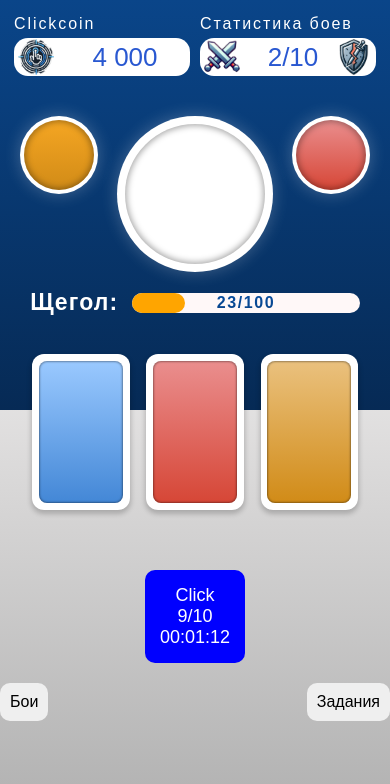
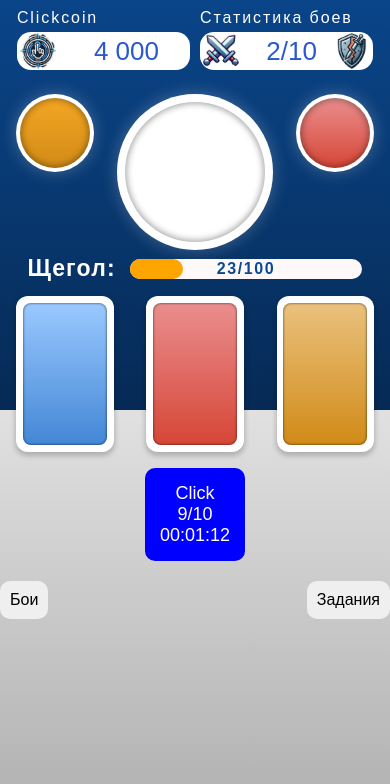
Before and after one commit to AlexandrGrankin/game-ui, a React (Create React App) app: page / in a window 390 px wide. Shown: the top 784 px of the page. Built offline with nearby package versions, Linux system fonts and the light colour scheme; a web font is replaced by a local one.

Commit message:
Поработал над адаптивностью

```diff
--- a/src/components/CardSection/CardSection.css
+++ b/src/components/CardSection/CardSection.css
@@ -2,5 +2,5 @@
     display: flex;
     flex-direction: row;
     justify-content: space-between;
-    padding: 0 2rem 2.5rem 2rem;
+    padding: 0 1rem 1rem 1rem;
 }
--- a/src/components/ProfileDisplay/ProfileDisplay.css
+++ b/src/components/ProfileDisplay/ProfileDisplay.css
@@ -2,7 +2,7 @@
     display: flex;
     flex-direction: column;
     align-items: center;
-    padding: 20px;
+    padding: 1rem;
 }
 
 .profile-menu {
@@ -10,8 +10,7 @@
     flex-direction: row;
     justify-content: space-between;
     width: 100%;
-    padding-top: 20px;
-    padding-bottom: 20px;
+    padding: 0.5rem;
 }
 
 .progress-container {
@@ -26,7 +25,6 @@
     flex-direction: row;
     width: 100%;
     color: white;
-    padding-bottom: 20px;
 }
 
 .progress-label {
--- a/src/components/ScoreDisplay/ScoreDisplay.css
+++ b/src/components/ScoreDisplay/ScoreDisplay.css
@@ -2,9 +2,9 @@
     display: flex;
     justify-content: space-between;
     color: white;
-    padding-top: 14px;
-    padding-left: 14px;
-    padding-right: 14px;
+    padding-top: 1vh;
+    padding-left: 2vh;
+    padding-right: 2vh;
 }
 
 .score-display div {
@@ -22,7 +22,7 @@
     line-height: 20px;
     letter-spacing: 0.12em;
     text-align: left;
-    padding-bottom: 4px;
+    padding-bottom: 0.4vh;
 }
 
 .value {
@@ -49,5 +49,5 @@
     height: 38px;
     justify-content: left; /* Центрирование по вертикали */
     align-items: center;
-    padding: 0 4px;
+    padding: 0 0.2rem;
 }
--- a/src/styles/App.css
+++ b/src/styles/App.css
@@ -79,7 +79,6 @@ img {
 }
 
 .click-button {
-    margin-top: 20px;
     padding: 15px;
     font-size: 18px;
     background: blue;
```
